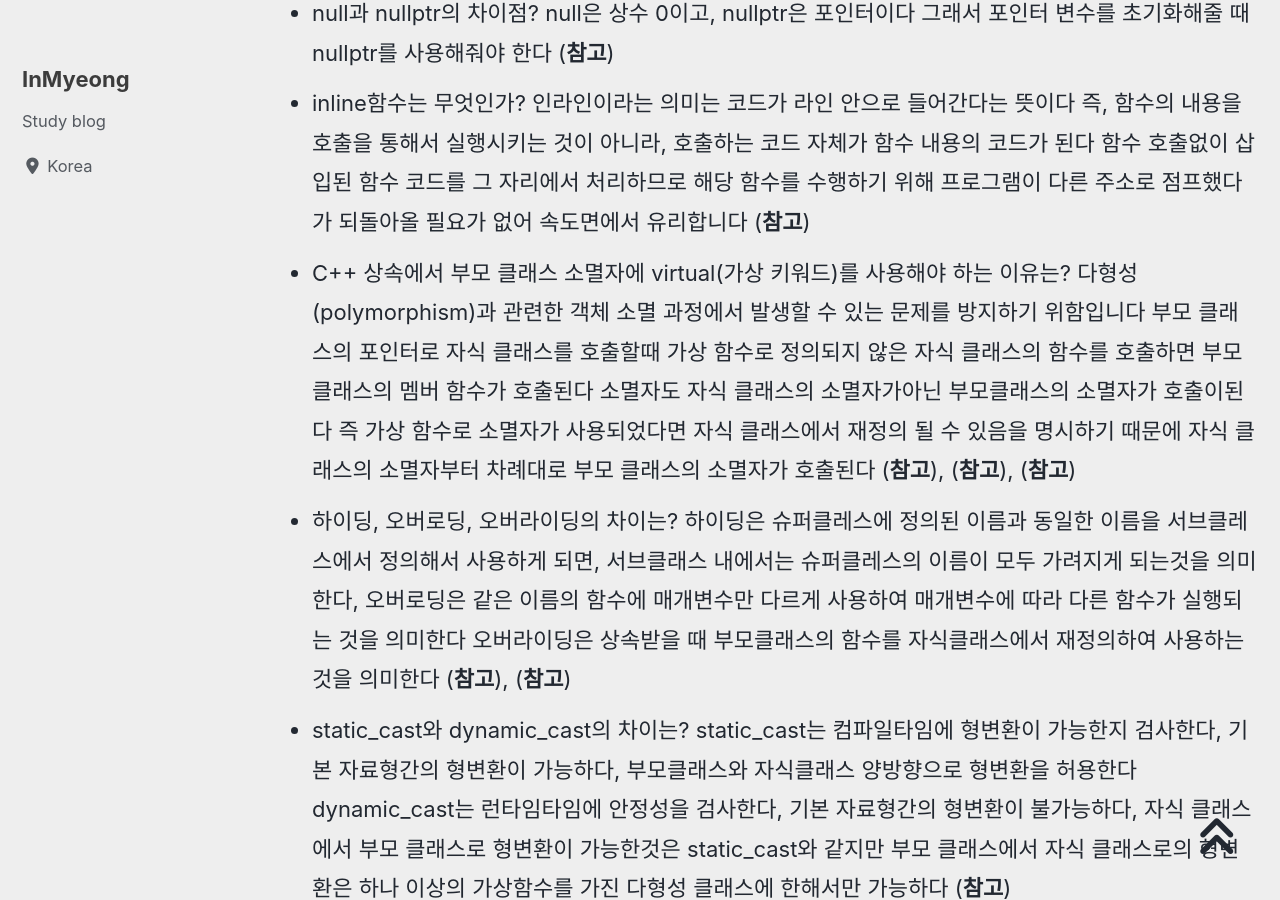
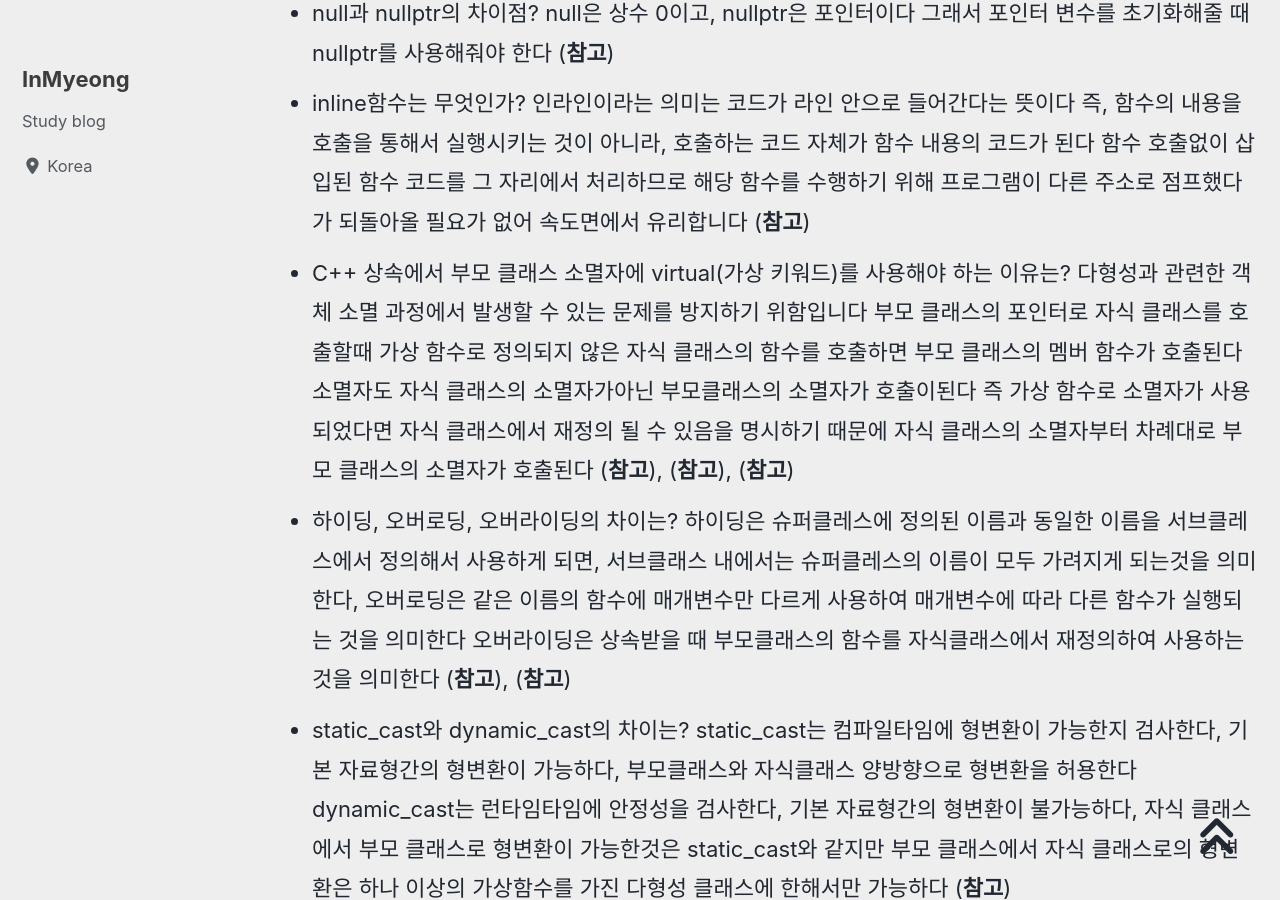
Before and after one commit to devMyeong/devMyeong.github.io, a Jekyll site: the page built from _posts/cs/2022-09-05-블로그-면접준비.md, in a window 1280 px wide and 900 px high, scrolled down 3320 px. Built offline with Jekyll 4.4.1, drawn with Linux system fonts in a browser that asks for light colours; cached includes are drawn as plain includes; nearby versions of some CDN libraries; some web fonts are replaced; comment, search, counter and statistics services are not loaded.

Commit message:
Chore : 수정

```diff
--- a/_posts/cs/2022-09-05-블로그-면접준비.md
+++ b/_posts/cs/2022-09-05-블로그-면접준비.md
@@ -40,7 +40,7 @@ last_modified_at: 2022-10-30
 - 언제 malloc을 사용하고 new를 사용해야 하는가? 재할당이 빈번하게 일어나는 경우 realloc이 가능한 malloc을 사용하는 것이 옳다고 할 수 있고, 생성자 호출이 필요하다면 new를 사용하는 것이 옳다할 수 있다 ([**참고**](https://cclient.tistory.com/m/11))
 - null과 nullptr의 차이점? null은 상수 0이고, nullptr은 포인터이다 그래서 포인터 변수를 초기화해줄 때 nullptr를 사용해줘야 한다 ([**참고**](https://velog.io/@t1won/C-%EB%84%90-%ED%8F%AC%EC%9D%B8%ED%84%B0-NULL%EA%B3%BC-nullptr))
 - inline함수는 무엇인가? 인라인이라는 의미는 코드가 라인 안으로 들어간다는 뜻이다 즉, 함수의 내용을 호출을 통해서 실행시키는 것이 아니라, 호출하는 코드 자체가 함수 내용의 코드가 된다 함수 호출없이 삽입된 함수 코드를 그 자리에서 처리하므로 해당 함수를 수행하기 위해 프로그램이 다른 주소로 점프했다가 되돌아올 필요가 없어 속도면에서 유리합니다 ([**참고**](https://thinkpro.tistory.com/140))
-- C++ 상속에서 부모 클래스 소멸자에 virtual(가상 키워드)를 사용해야 하는 이유는? 다형성(polymorphism)과 관련한 객체 소멸 과정에서 발생할 수 있는 문제를 방지하기 위함입니다 부모 클래스의 포인터로 자식 클래스를 호출할때 가상 함수로 정의되지 않은 자식 클래스의 함수를 호출하면 부모 클래스의 멤버 함수가 호출된다 소멸자도 자식 클래스의 소멸자가아닌 부모클래스의 소멸자가 호출이된다 즉 가상 함수로 소멸자가 사용되었다면 자식 클래스에서 재정의 될 수 있음을 명시하기 때문에 자식 클래스의 소멸자부터 차례대로 부모 클래스의 소멸자가 호출된다 ([**참고**](https://younggwan.tistory.com/45)), ([**참고**](https://zoosso.tistory.com/959)), ([**참고**](https://srdeveloper.tistory.com/54))
+- C++ 상속에서 부모 클래스 소멸자에 virtual(가상 키워드)를 사용해야 하는 이유는? 다형성과 관련한 객체 소멸 과정에서 발생할 수 있는 문제를 방지하기 위함입니다 부모 클래스의 포인터로 자식 클래스를 호출할때 가상 함수로 정의되지 않은 자식 클래스의 함수를 호출하면 부모 클래스의 멤버 함수가 호출된다 소멸자도 자식 클래스의 소멸자가아닌 부모클래스의 소멸자가 호출이된다 즉 가상 함수로 소멸자가 사용되었다면 자식 클래스에서 재정의 될 수 있음을 명시하기 때문에 자식 클래스의 소멸자부터 차례대로 부모 클래스의 소멸자가 호출된다 ([**참고**](https://younggwan.tistory.com/45)), ([**참고**](https://zoosso.tistory.com/959)), ([**참고**](https://srdeveloper.tistory.com/54))
 - 하이딩, 오버로딩, 오버라이딩의 차이는? 하이딩은 슈퍼클레스에 정의된 이름과 동일한 이름을 서브클레스에서 정의해서 사용하게 되면, 서브클래스 내에서는 슈퍼클레스의 이름이 모두 가려지게 되는것을 의미한다, 오버로딩은 같은 이름의 함수에 매개변수만 다르게 사용하여 매개변수에 따라 다른 함수가 실행되는 것을 의미한다 오버라이딩은 상속받을 때 부모클래스의 함수를 자식클래스에서 재정의하여 사용하는 것을 의미한다 ([**참고**](https://spikez.tistory.com/173)), ([**참고**](https://cosyp.tistory.com/228))
 - static_cast와 dynamic_cast의 차이는? static_cast는 컴파일타임에 형변환이 가능한지 검사한다, 기본 자료형간의 형변환이 가능하다, 부모클래스와 자식클래스 양방향으로 형변환을 허용한다 dynamic_cast는 런타임타임에 안정성을 검사한다, 기본 자료형간의 형변환이 불가능하다, 자식 클래스에서 부모 클래스로 형변환이 가능한것은 static_cast와 같지만 부모 클래스에서 자식 클래스로의 형변환은 하나 이상의 가상함수를 가진 다형성 클래스에 한해서만 가능하다 ([**참고**](https://mynameisdabin.tistory.com/20))
 - call by value와 call by reference의 차이는? call by value의 경우 데이터 값을 복사해서 함수로 전달하기 때문에 원본 데이터가 변경될 가능성이 없습니다 call by reference의 경우 데이터 주소를 복사해서 함수로 전달하기 때문에 참조한 데이터를 변경시 원본 데이터 값이 변경 됩니다 ([**참고**](https://cclient.tistory.com/m/11))
```
